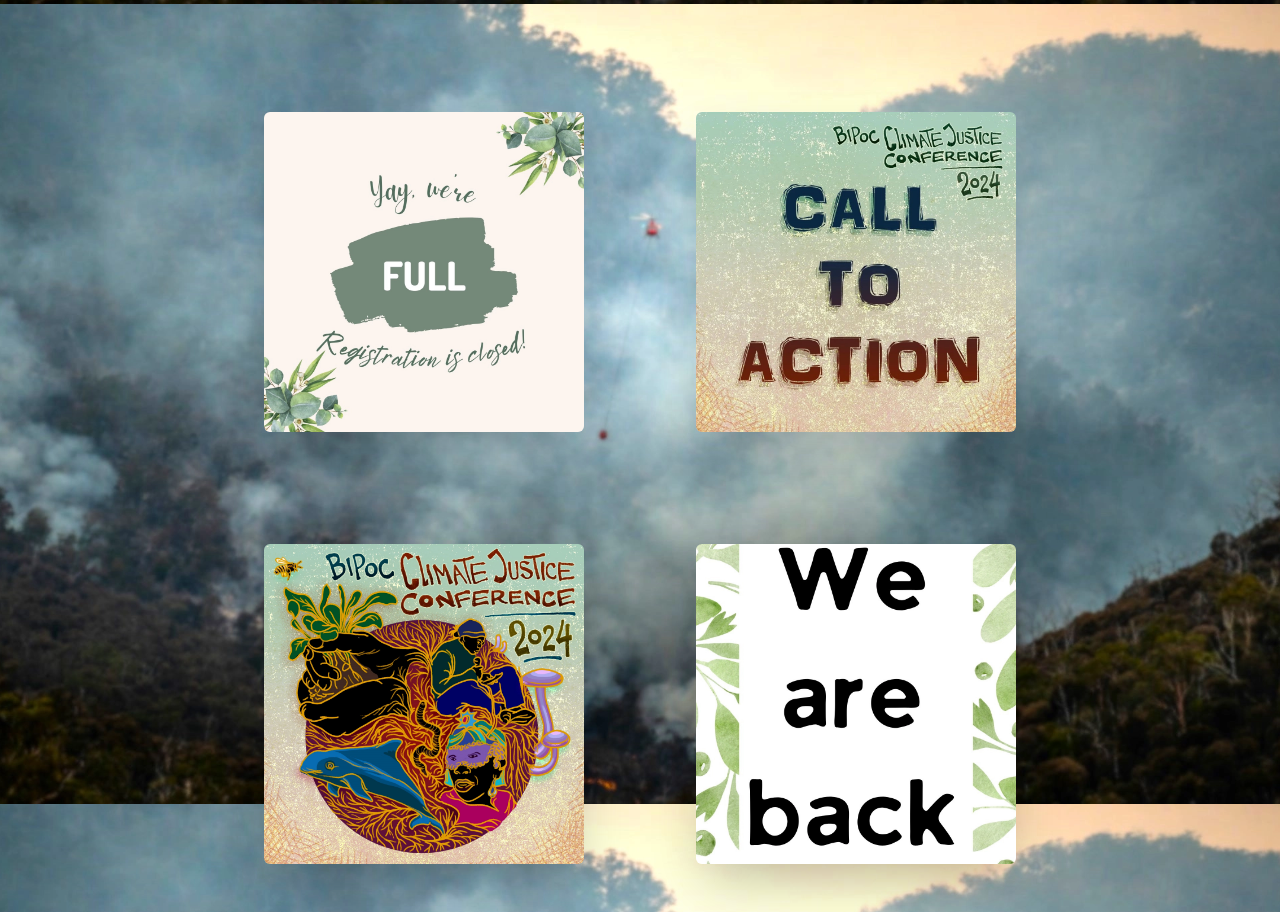
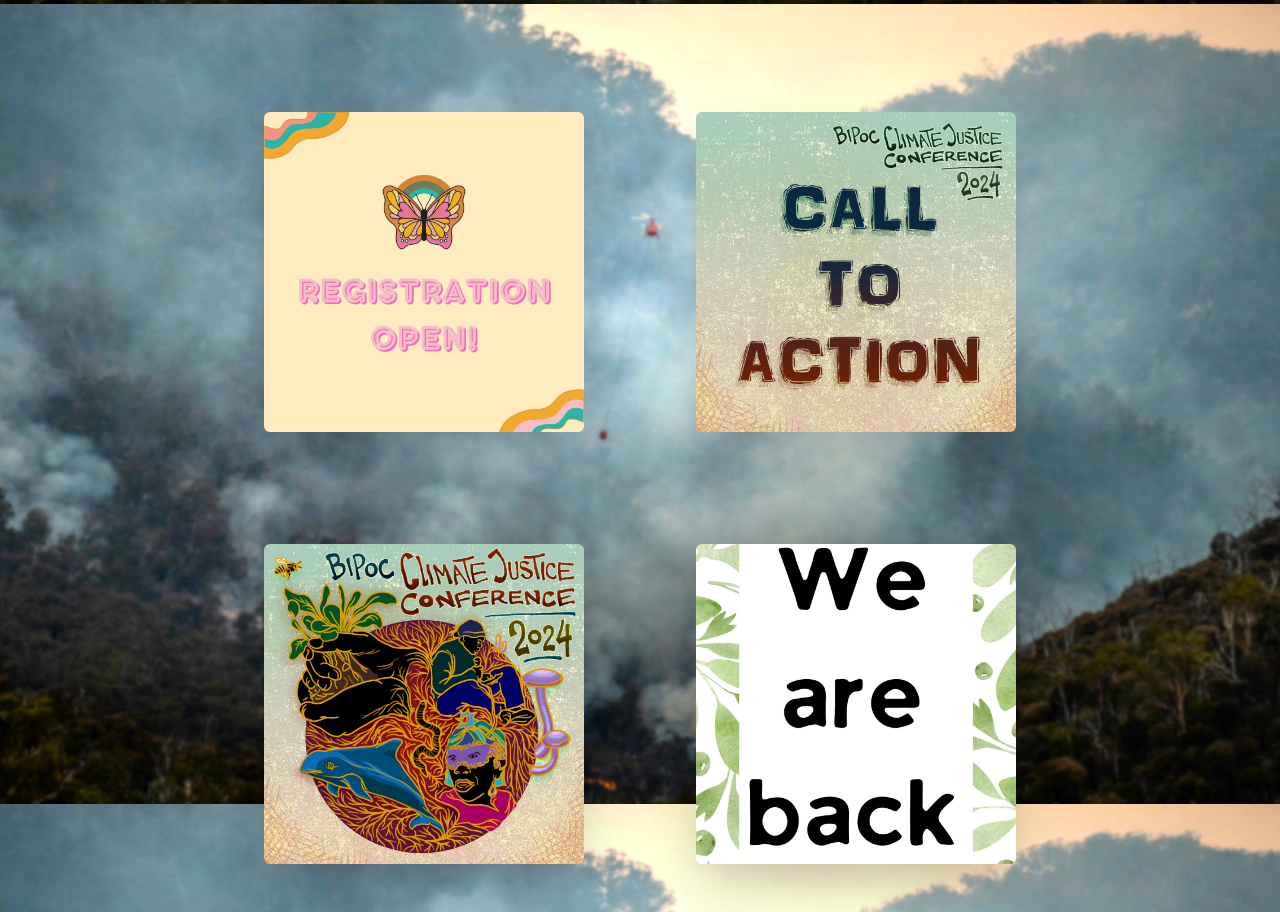
Before and after one commit to emilkrebs/bipoc-website, a Next.js app: page / in a window 1280 px wide. Shown: the part 4692-5604 px from the top of the page. Built offline with nearby package versions, Linux system fonts and the light colour scheme.

Commit message:
Actualizar instagram-posts.tsx

```diff
--- a/src/app/components/instagram-posts.tsx
+++ b/src/app/components/instagram-posts.tsx
@@ -4,9 +4,9 @@ import Link from 'next/link';
 export default function InstagramPosts() {
 	const posts = [
 		{
-			src: "instagram/registration_closed.webp",
-			alt: "Registration Closed",
-			link: "https://www.instagram.com/p/C-uo6YqIA_f/?utm_source=ig_web_copy_link&igsh=MzRlODBiNWFlZA=="
+			src: "instagram/registration_open.webp",
+			alt: "Registration Open",
+			link: "https://www.instagram.com/reel/C_bMr8OMTl8/?igsh=MXMwbjN4aDljZTRvdw=="
 		},
 		{
 			src: "instagram/call_to_action.webp",
```
